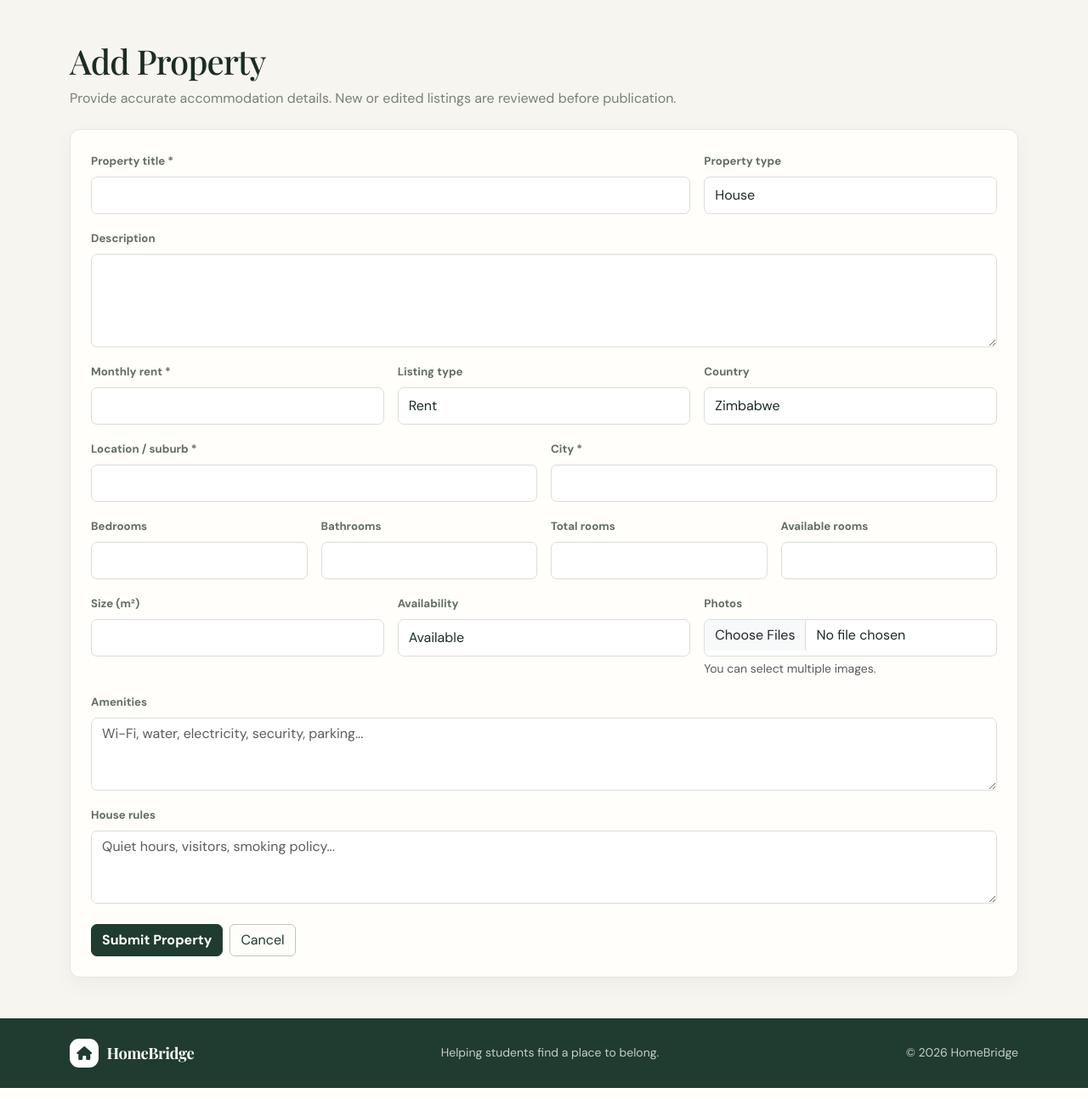
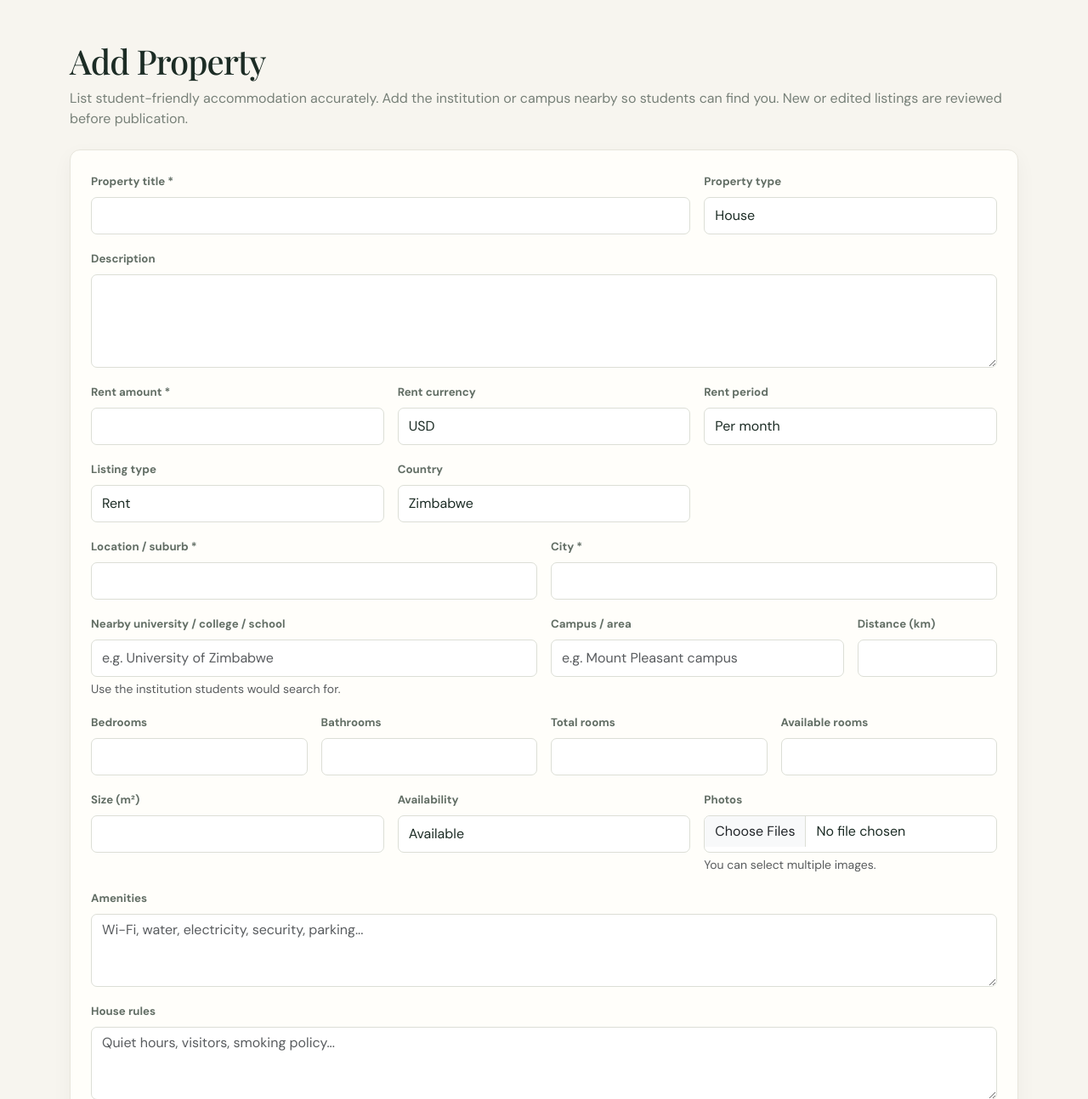
Before and after one commit to tarieciphertech/homebridge, a Python web app: template app/templates/landlord/property_form.html in a window 1280 px wide. Shown: the part 75-1369 px from the top of the page at 85% size. Run offline with Jinja, Linux system fonts and the light colour scheme; the template is opened without the code that fills it, so the values that code supplies are empty; some libraries are stand-ins or nearby versions; some web fonts are replaced.

Commit message:
Add campus proximity and Zimbabwe rent fields

```diff
--- a/app/templates/landlord/property_form.html
+++ b/app/templates/landlord/property_form.html
@@ -4,7 +4,7 @@
 <div class="container py-5">
   <div class="mb-4">
     <h1>{{ 'Edit Property' if mode == 'edit' else 'Add Property' }}</h1>
-    <p class="text-muted">Provide accurate accommodation details. New or edited listings are reviewed before publication.</p>
+    <p class="text-muted">List student-friendly accommodation accurately. Add the institution or campus nearby so students can find you. New or edited listings are reviewed before publication.</p>
   </div>
 
   <form method="post" enctype="multipart/form-data" class="card p-4">
@@ -12,11 +12,16 @@
       <div class="col-md-8"><label class="form-label">Property title *</label><input class="form-control" name="title" required value="{{ property.title if property else '' }}"></div>
       <div class="col-md-4"><label class="form-label">Property type</label><select class="form-select" name="property_type">{% for value in ['house','apartment','room','hostel'] %}<option value="{{ value }}" {% if property and property.property_type == value %}selected{% endif %}>{{ value|title }}</option>{% endfor %}</select></div>
       <div class="col-12"><label class="form-label">Description</label><textarea class="form-control" rows="4" name="description">{{ property.description if property else '' }}</textarea></div>
-      <div class="col-md-4"><label class="form-label">Monthly rent *</label><input class="form-control" type="number" min="0" step="0.01" name="price" required value="{{ property.price if property else '' }}"></div>
+      <div class="col-md-4"><label class="form-label">Rent amount *</label><input class="form-control" type="number" min="0" step="0.01" name="price" required value="{{ property.price if property else '' }}"></div>
+      <div class="col-md-4"><label class="form-label">Rent currency</label><select class="form-select" name="rent_currency">{% for value in ['USD','ZiG','ZAR'] %}<option value="{{ value }}" {% if property and property.local_details and property.local_details.rent_currency == value %}selected{% elif (not property or not property.local_details) and value == 'USD' %}selected{% endif %}>{{ value }}</option>{% endfor %}</select></div>
+      <div class="col-md-4"><label class="form-label">Rent period</label><select class="form-select" name="rent_period">{% for value in ['month','week','term'] %}<option value="{{ value }}" {% if property and property.local_details and property.local_details.rent_period == value %}selected{% elif (not property or not property.local_details) and value == 'month' %}selected{% endif %}>Per {{ value }}</option>{% endfor %}</select></div>
       <div class="col-md-4"><label class="form-label">Listing type</label><select class="form-select" name="listing_type"><option value="rent" {% if not property or property.listing_type == 'rent' %}selected{% endif %}>Rent</option></select></div>
       <div class="col-md-4"><label class="form-label">Country</label><input class="form-control" name="country" value="{{ property.country if property else 'Zimbabwe' }}"></div>
       <div class="col-md-6"><label class="form-label">Location / suburb *</label><input class="form-control" name="location" required value="{{ property.location if property else '' }}"></div>
       <div class="col-md-6"><label class="form-label">City *</label><input class="form-control" name="city" required value="{{ property.city if property else '' }}"></div>
+      <div class="col-md-6"><label class="form-label">Nearby university / college / school</label><input class="form-control" name="institution_name" placeholder="e.g. University of Zimbabwe" value="{{ property.local_details.institution_name if property and property.local_details else '' }}"><div class="form-text">Use the institution students would search for.</div></div>
+      <div class="col-md-4"><label class="form-label">Campus / area</label><input class="form-control" name="campus_name" placeholder="e.g. Mount Pleasant campus" value="{{ property.local_details.campus_name if property and property.local_details else '' }}"></div>
+      <div class="col-md-2"><label class="form-label">Distance (km)</label><input class="form-control" type="number" min="0" step="0.1" name="distance_km" value="{{ property.local_details.distance_km if property and property.local_details and property.local_details.distance_km is not none else '' }}"></div>
       <div class="col-md-3"><label class="form-label">Bedrooms</label><input class="form-control" type="number" min="0" name="bedrooms" value="{{ property.bedrooms if property else '' }}"></div>
       <div class="col-md-3"><label class="form-label">Bathrooms</label><input class="form-control" type="number" min="0" name="bathrooms" value="{{ property.bathrooms if property else '' }}"></div>
       <div class="col-md-3"><label class="form-label">Total rooms</label><input class="form-control" type="number" min="0" name="total_rooms" value="{{ property.total_rooms if property else '' }}"></div>
```
